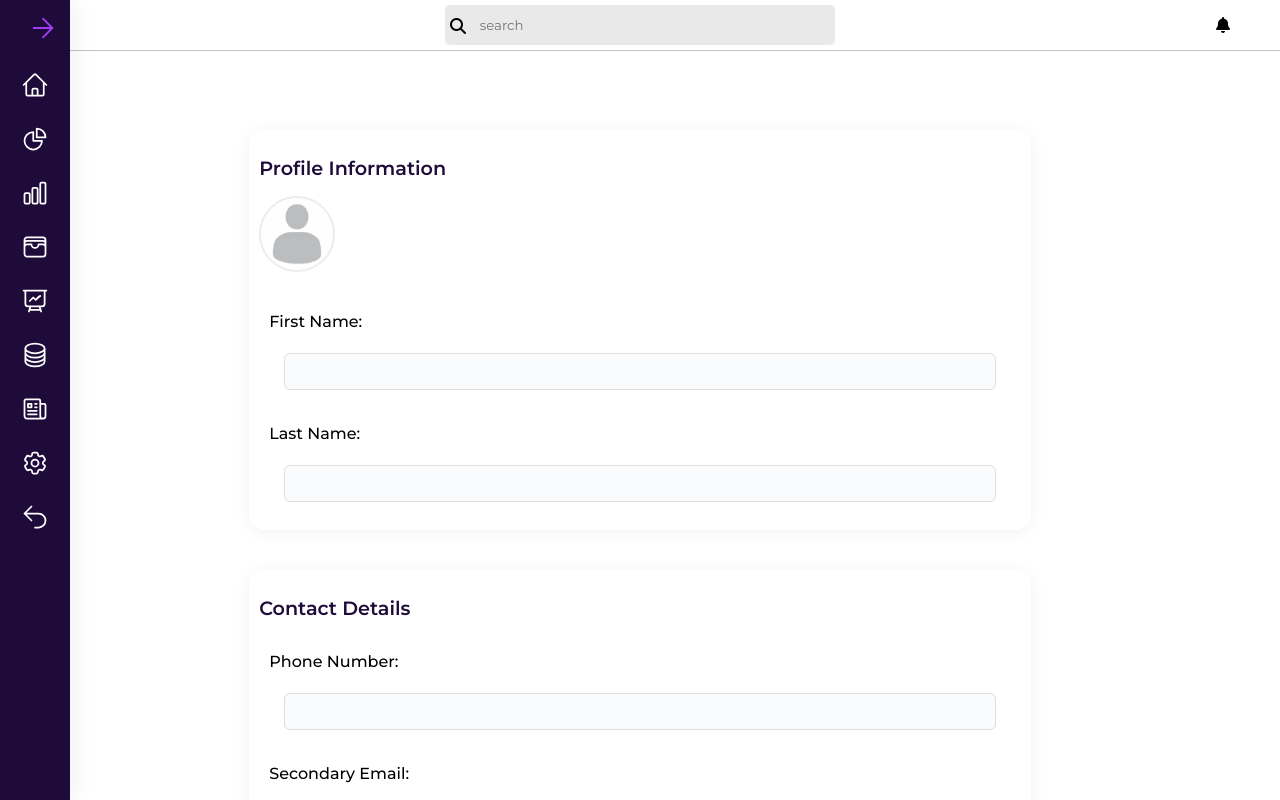
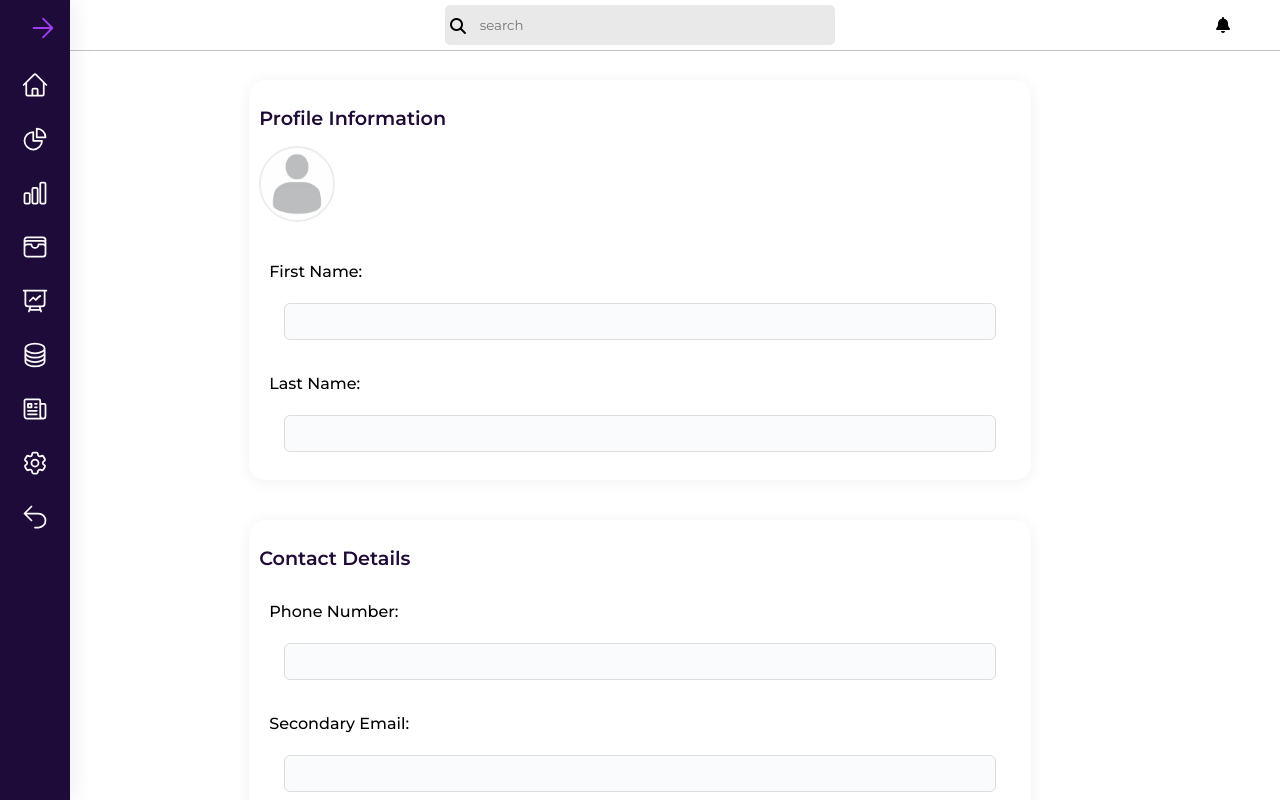
Before and after one commit to kidgideon/thundervext, a React (Vite) app: page /settings in a window 1280 px wide. Shown: the top 800 px of the page. Built offline with nearby package versions, Linux system fonts and the light colour scheme; no server answers.

Commit message:
fixed the seetings pages

```diff
--- a/pages/signup.jsx
+++ b/pages/signup.jsx
@@ -57,7 +57,7 @@ const Signup = () => {
   const result = await verifyCode(verificationInput, formData);
   if (result.success) {
     toast.success("✅ Account created successfully.");
-    navigate("/dashboard"); // ✅ this line navigates the user
+    navigate("/home"); // ✅ this line navigates the user
   } else {
     toast.error(result.error || "❌ Verification failed.");
   }
@@ -67,7 +67,7 @@ const handleGoogleLogin = async () => {
   const result = await loginWithGoogle();
   if (result.success) {
     toast.success("🎉 Signed in with Google!");
-    navigate("/dashboard");
+    navigate("/home");
   }
 };
 
--- a/styles/settings.css
+++ b/styles/settings.css
@@ -5,7 +5,7 @@
    justify-content: center;
    align-items: center;
    flex-direction: column;
-   padding-top: 80px;
+   padding-top: 60px;
    padding-bottom: 20px;
 }
 .settings-content {
@@ -14,7 +14,6 @@
  justify-content: center;
  align-items: center;
  flex-direction: column;
- margin-top: 30px;
 }
 
 .settings-title {
@@ -142,3 +141,10 @@
   opacity: 0.7;
   cursor: not-allowed;
 }
+
+
+@media screen and (max-width: 768px) {
+  .settings-card {
+    width: 95%;
+  }
+}
```
